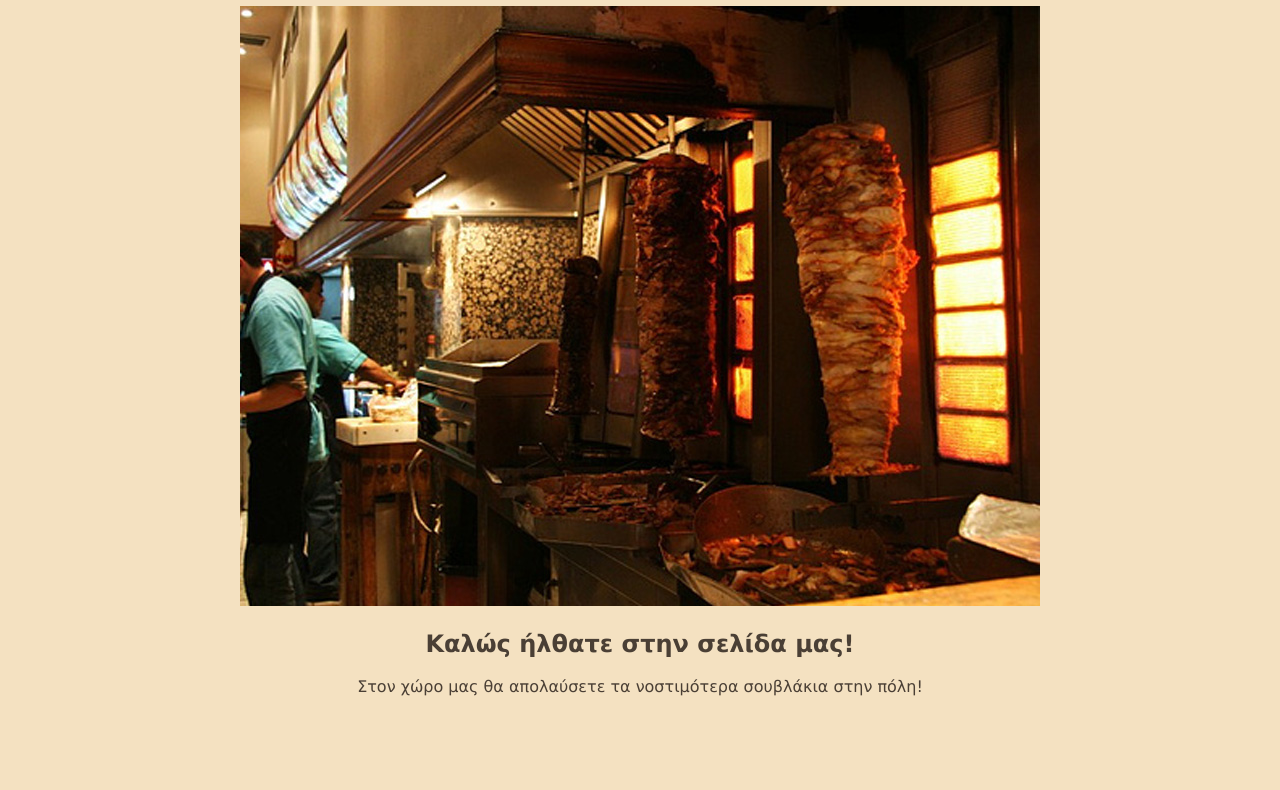
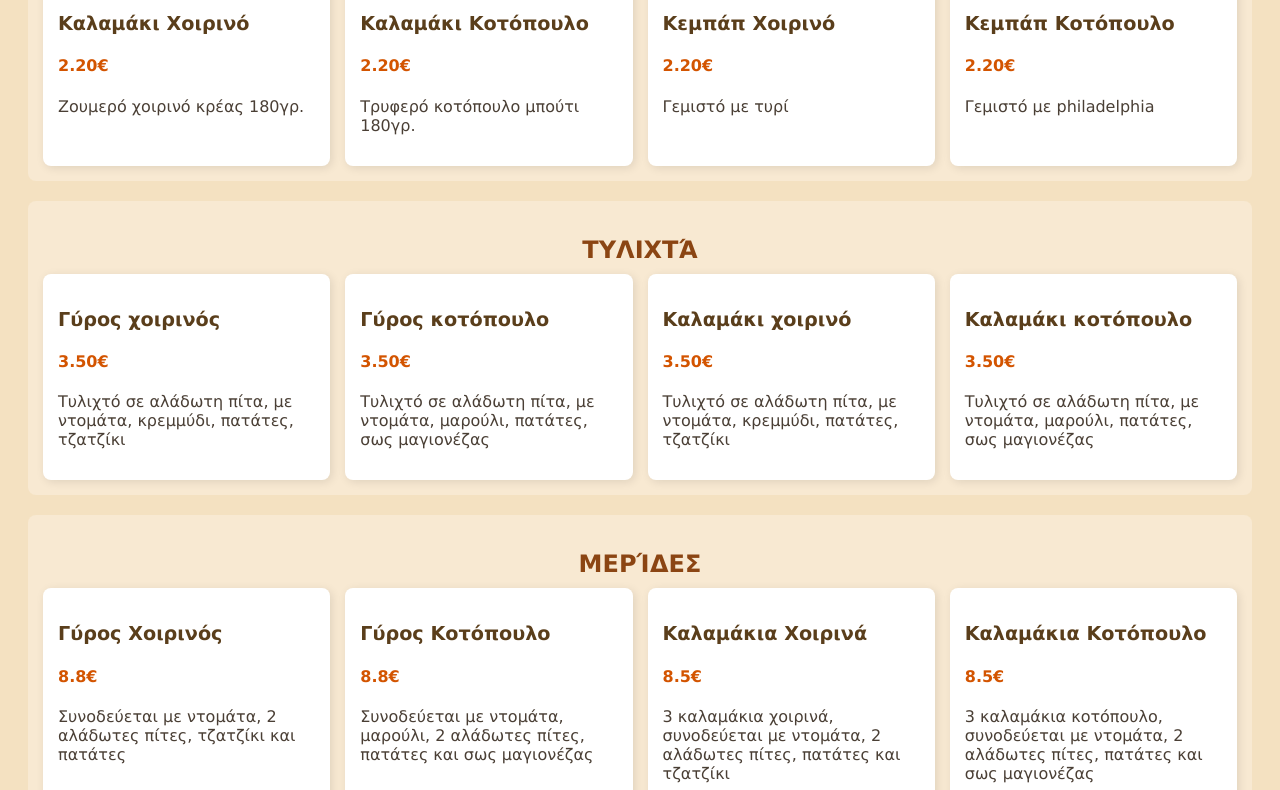
Before and after one commit to BillMaN89/restaurant-page, a website built with webpack: page src/template.html in a window 1280 px wide. Shown: the part 142-932 px from the top of the page. Before the commit the page ends 854 px from the top, so only its background shows below. Built offline with nearby package versions, Linux system fonts and the light colour scheme.

Commit message:
finish menu.js, contact.js, style menu,js

```diff
--- a/src/index.js
+++ b/src/index.js
@@ -1,11 +1,13 @@
 import "./styles.css";
 import HomePage from "./modules/home.js";
+import Menu, { menuItems } from "./modules/menu.js";
+import contactInfo from "./modules/contact.js";
 
 function LoadPage() {
     const content = document.getElementById("content");
     content.textContent = "";
 
-    content.appendChild(HomePage());
+    content.appendChild(Menu(menuItems));
 }
 
 document.addEventListener("DOMContentLoaded", LoadPage);
--- a/src/modules/contact.js
+++ b/src/modules/contact.js
@@ -0,0 +1,22 @@
+import FrontImage from "../assets/establishment.jpg"
+
+export default function contactInfo(){
+    const contactDiv = document.createElement("div");
+    contactDiv.classList.add("contact");
+
+    const phoneNumber = document.createElement("p");
+    phoneNumber.textContent = "📞 +30 210 98 76 543"
+
+    const location = document.createElement("p");
+    location.textContent = "📍 Πλατεία Εθνικής Αντιστάσεως, Ηλιούπολη, 163 42";
+
+    const image = document.createElement("img");
+    image.src = FrontImage;
+    image.alt = "Φωτογραφία Μαγαζιού";
+
+    contactDiv.appendChild(image);
+    contactDiv.appendChild(location);
+    contactDiv.appendChild(phoneNumber);
+
+    return contactDiv;
+}
--- a/src/modules/menu.js
+++ b/src/modules/menu.js
@@ -0,0 +1,182 @@
+export const menuItems = [
+    {
+        name: "Καλαμάκι Χοιρινό",
+        price: "2.20€",
+        description: "Ζουμερό χοιρινό κρέας 180γρ.",
+        category: "σουβλάκια"
+    },
+    {
+        name: "Καλαμάκι Κοτόπουλο",
+        price: "2.20€",
+        description: "Τρυφερό κοτόπουλο μπούτι 180γρ.",
+        category: "σουβλάκια"
+    },
+    {
+        name: "Κεμπάπ Χοιρινό",
+        price: "2.20€",
+        description: "Γεμιστό με τυρί",
+        category: "σουβλάκια"
+    },
+    {
+        name: "Κεμπάπ Κοτόπουλο",
+        price: "2.20€",
+        description: "Γεμιστό με philadelphia",
+        category: "σουβλάκια"
+    },
+    {
+        name: "Γύρος χοιρινός",
+        price: "3.50€",
+        description: "Τυλιχτό σε αλάδωτη πίτα, με ντομάτα, κρεμμύδι, πατάτες, τζατζίκι",
+        category: "τυλιχτά"
+    },
+    {
+        name: "Γύρος κοτόπουλο",
+        price: "3.50€",
+        description: "Τυλιχτό σε αλάδωτη πίτα, με ντομάτα, μαρούλι, πατάτες, σως μαγιονέζας",
+        category: "τυλιχτά"
+    },
+    {
+        name: "Καλαμάκι χοιρινό",
+        price: "3.50€",
+        description: "Τυλιχτό σε αλάδωτη πίτα, με ντομάτα, κρεμμύδι, πατάτες, τζατζίκι",
+        category: "τυλιχτά"
+    },
+    {
+        name: "Καλαμάκι κοτόπουλο",
+        price: "3.50€",
+        description: "Τυλιχτό σε αλάδωτη πίτα, με ντομάτα, μαρούλι, πατάτες, σως μαγιονέζας",
+        category: "τυλιχτά"
+    },
+    {
+        name: "Γύρος Χοιρινός",
+        price: "8.8€",
+        description: "Συνοδεύεται με ντομάτα, 2 αλάδωτες πίτες, τζατζίκι και πατάτες",
+        category: "μερίδες"
+    },
+    {
+        name: "Γύρος Κοτόπουλο",
+        price: "8.8€",
+        description: "Συνοδεύεται με ντομάτα, μαρούλι, 2 αλάδωτες πίτες, πατάτες και σως μαγιονέζας",
+        category: "μερίδες"
+    },
+    {
+        name: "Καλαμάκια Χοιρινά",
+        price: "8.5€",
+        description: "3 καλαμάκια χοιρινά, συνοδεύεται με ντομάτα, 2 αλάδωτες πίτες, πατάτες και τζατζίκι",
+        category: "μερίδες"
+    },
+    {
+        name: "Καλαμάκια Κοτόπουλο",
+        price: "8.5€",
+        description: "3 καλαμάκια κοτόπουλο, συνοδεύεται με ντομάτα, 2 αλάδωτες πίτες, πατάτες και σως μαγιονέζας",
+        category: "μερίδες"
+    },
+    {
+        name: "Τζατζίκι",
+        price: "3€",
+        description: "Σπιτική συνταγή",
+        category: "συνοδευτικά"
+    },
+    {
+        name: "Σως μαγιονέζας",
+        price: "3€",
+        description: "Σπιτική συνταγή",
+        category: "συνοδευτικά"
+    },
+    {
+        name: "Σως γιαουρτιού",
+        price: "3€",
+        description: "Σπιτική συνταγή",
+        category: "συνοδευτικά"
+    },
+    {
+        name: "Πατάτες Τηγανητές",
+        price: "3.3€",
+        description: "Κομμένες στο χέρι",
+        category: "συνοδευτικά"
+    },
+    {
+        name: "COCA COLA",
+        price: "2€",
+        description: "Επιλογή από κανονική, light, zero",
+        category: "αναψυκτικά"
+    },
+    {
+        name: "FANTA",
+        price: "2€",
+        description: "Επιλογή από πορτοκαλάδα και λεμονάδα, με ή χωρίς ανθρακικό",
+        category: "αναψυκτικά"
+    },
+    {
+        name: "FIX",
+        price: "2€ / 2.5€",
+        description: "Επιλογή από 330ml & 500ml",
+        category: "αναψυκτικά"
+    },
+    {
+        name: "KAISER",
+        price: "2.5€",
+        description: "500ml",
+        category: "αναψυκτικά"
+    }
+]
+
+
+function createItemCategory(menuItems){
+    //Map() φιλτραρει το menuItems για να βρει τις καηγορίες φαγητού
+    //Set() αφαιρεί τις διπλότυπες κατηγορίες στο νέο Array
+    const uniqueCategories = [...new Set(menuItems.map(item => item.category))];
+
+    const menuContainer = document.createElement("div");
+    menuContainer.classList.add("menu-container");
+
+    uniqueCategories.forEach(category => {
+        const foodCategory = document.createElement("div");
+        foodCategory.classList.add("category");
+
+        const categoryName = document.createElement("h2");
+        categoryName.textContent = category;
+        foodCategory.appendChild(categoryName);
+
+        const menuItemsContainer = document.createElement("div");
+        menuItemsContainer.classList.add("menu-items");
+
+        //Filter() τα πιάτα που ανήκουν στην κατηγορία
+        const categoryItems = menuItems.filter(item => item.category === category);
+
+        categoryItems.forEach(item => {
+            const menuItem = createMenuItem(item.name, item.price, item.description);
+            menuItemsContainer.appendChild(menuItem);
+        });
+
+        foodCategory.appendChild(menuItemsContainer);
+
+        menuContainer.appendChild(foodCategory);
+    });
+
+    return menuContainer;
+}
+
+
+
+function createMenuItem(name, price, description){
+    const menuItem = document.createElement("div");
+    menuItem.classList.add("menu-item");
+
+    const foodName = document.createElement("h3");
+    foodName.textContent = name;
+
+    const foodPrice = document.createElement("h4");
+    foodPrice.textContent = price;
+
+    const foodDescription = document.createElement("p");
+    foodDescription.textContent = description;
+
+    menuItem.appendChild(foodName);
+    menuItem.appendChild(foodPrice);
+    menuItem.appendChild(foodDescription);
+
+    return menuItem;
+}
+
+export default createItemCategory;
--- a/src/styles.css
+++ b/src/styles.css
@@ -27,6 +27,11 @@ nav a {
     padding: 15px;
 } */
 
+.contact img{
+    width: 650px;
+    height: auto;
+    margin: auto;
+}
 
 /* .home img{
     width: 100%;
@@ -37,3 +42,52 @@ nav a {
 .home{
     text-align: center;
 }
+
+.menu-container {
+    display: flex;
+    flex-direction: column;
+    gap: 20px;
+    padding: 20px;
+}
+
+.category {
+    background-color: #f8e9d2;
+    padding: 15px;
+    border-radius: 8px;
+}
+
+.category h2 {
+    text-transform: uppercase;
+    font-size: 1.5rem;
+    color: #8b4513;
+    text-align: center;
+    margin-bottom: 10px;
+}
+
+.menu-items {
+    display: grid;
+    grid-template-columns: repeat(auto-fit, minmax(200px, 1fr));
+    gap: 15px;
+}
+
+.menu-item {
+    background-color: #fff;
+    border-radius: 8px;
+    padding: 15px;
+    box-shadow: 2px 2px 10px rgba(0, 0, 0, 0.1);
+    transition: transform 0.2s ease-in-out;
+}
+
+.menu-item:hover {
+    transform: scale(1.05);
+}
+
+.menu-item h3 {
+    font-size: 1.2rem;
+    color: #5a3e1b;
+}
+
+.menu-item h4 {
+    font-weight: bold;
+    color: #d35400;
+}
```
Also changed, not shown: src/assets/establishment.jpg (added), src/modules/initial-page.js (added).
